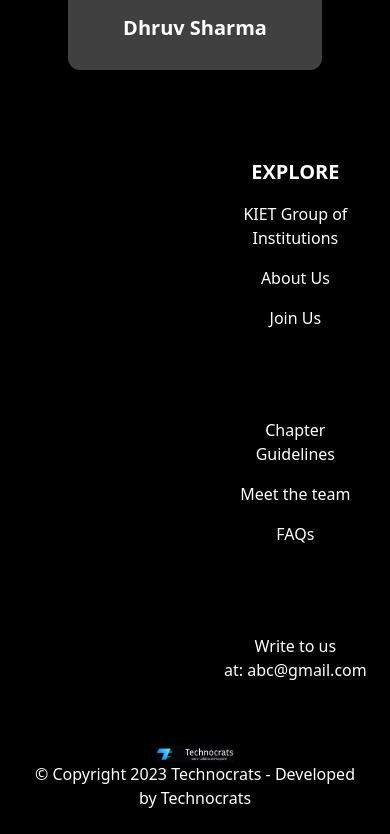
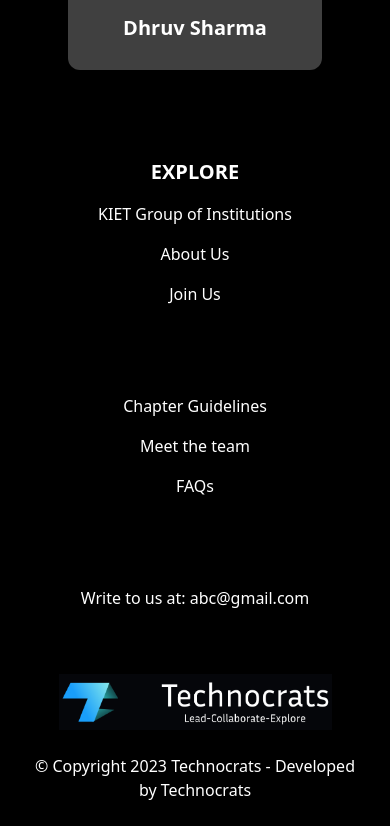
Before and after one commit to JiyaGupta-cs/hackers, a React (Create React App) app in the folder client/: page /team in a window 390 px wide. Shown: the part 4732-5566 px from the top of the page. Built offline with nearby package versions, Linux system fonts and the light colour scheme.

Commit message:
fix: Made Footer Responsive

```diff
--- a/client/src/pages/Footer.js
+++ b/client/src/pages/Footer.js
@@ -7,7 +7,7 @@
 <footer
   class="bg-black text-center text-neutral-600 dark:bg-neutral-600 dark:text-neutral-200 lg:text-left">
 
-  <div class="mx-56 py-10 text-center md:text-left">
+  <div class="mx-6 sm:mx-56 py-10 text-center md:text-left">
     <div class="grid-1 grid gap-8 md:grid-cols-2 lg:grid-cols-3">
 
 
@@ -63,8 +63,8 @@
     </div>
   </div>
 
-  <div class="bg-black p-6 text-center dark:bg-neutral-700 flex flex-col sm:flex-row sm:justify-around items-center">
-    <img src={footerlogo} alt="" className='w-[20vw]' />
+  <div class="bg-black p-6 text-center dark:bg-neutral-700 flex flex-col sm:flex-row sm:justify-around items-center gap-6">
+    <img src={footerlogo} alt="" className='w-[70vw] sm:w-[20vw]' />
     <span className='text-white'>© Copyright 2023 Technocrats - Developed by Technocrats</span>
   </div>
 </footer>
```
